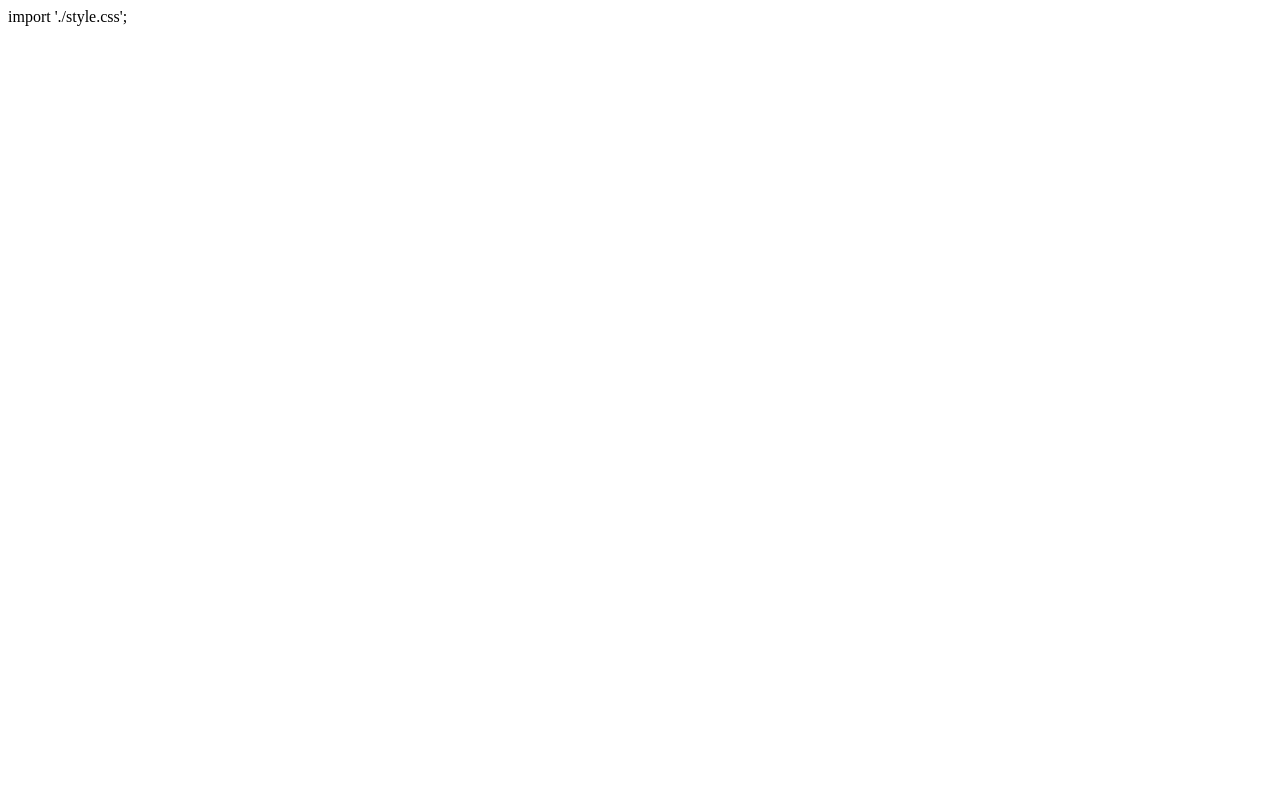
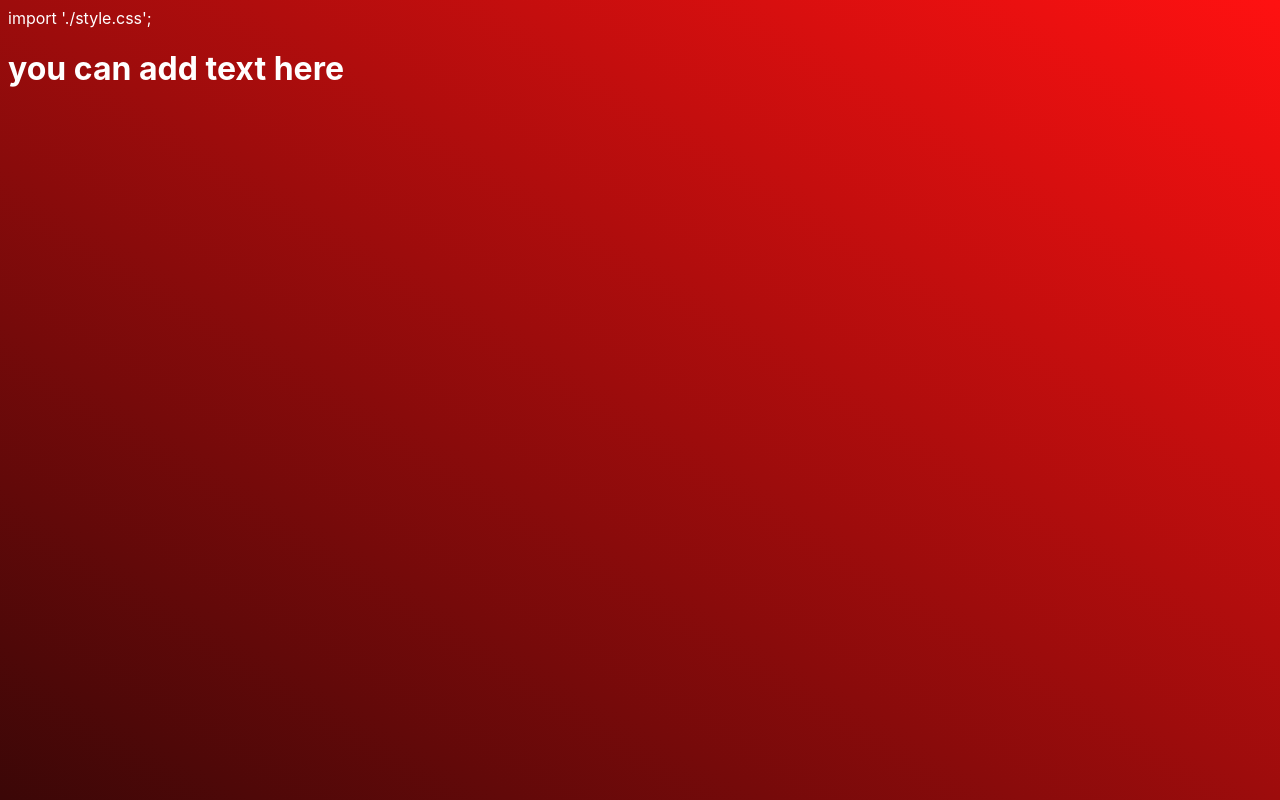
Before and after one commit to andr3wbtw/andr3w.dev, a plain HTML site: page index.html in a window 1280 px wide. Drawn offline with Linux system fonts and the light colour scheme.

Commit message:
Attempt Fix for Gradient

```diff
--- a/index.html
+++ b/index.html
@@ -1 +1,12 @@
 import './style.css';
+
+<head>
+    <link rel="stylesheet" href="style.css">
+
+</head>
+
+<body>
+
+  <h1>you can add text here</h1>
+
+</body>
```
